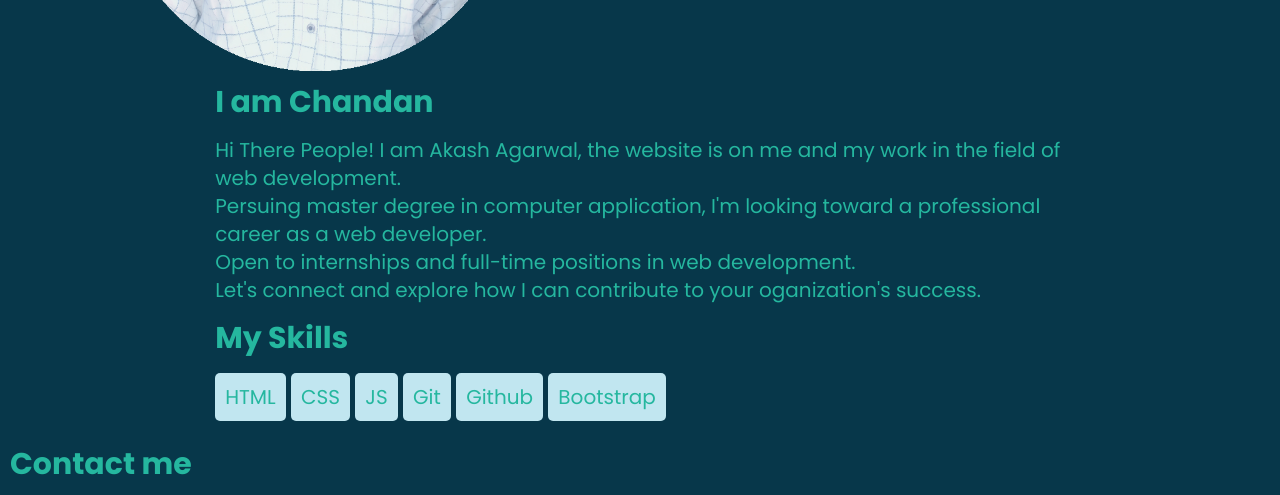
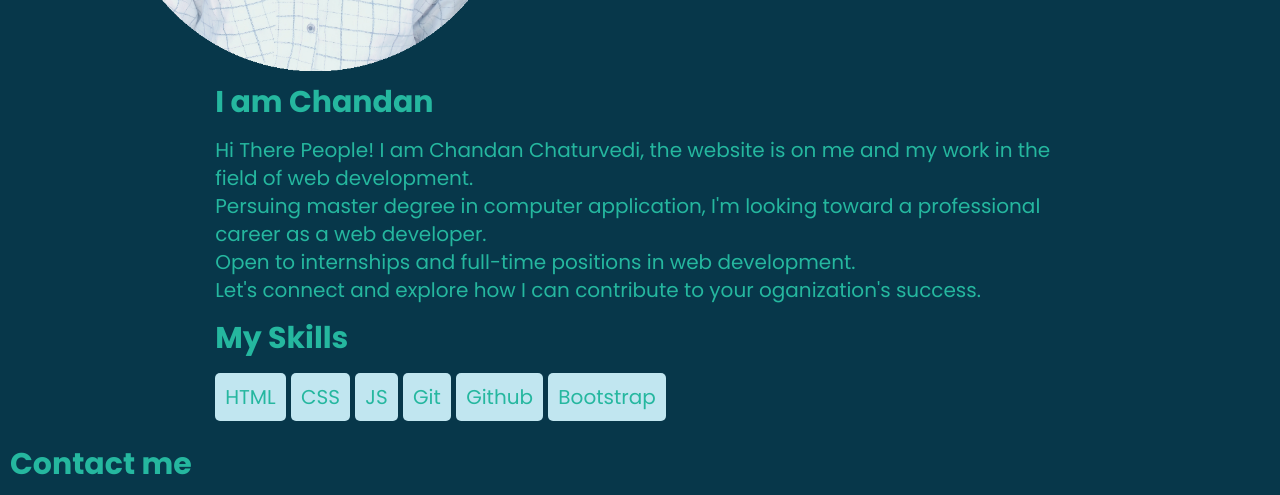
Before and after one commit to chaturvedichandan/portfolio, a plain HTML site: page index.html in a window 1280 px wide. Shown: the part 1260-1755 px from the top of the page. Drawn offline with nearby package versions, Linux system fonts and the light colour scheme.

Commit message:
Update index.html

```diff
--- a/index.html
+++ b/index.html
@@ -43,7 +43,7 @@
     </div>
     <div class="about_section_2">
       <h4>I am Chandan</h4>
-      <p>Hi There People! I am Akash Agarwal, the website is on me and my work in the field of web development. <br>
+      <p>Hi There People! I am Chandan Chaturvedi, the website is on me and my work in the field of web development. <br>
         Persuing master degree in computer application, I'm looking toward a professional career as a web
         developer.<br>
         Open to internships and full-time positions in web development. <br>Let's connect and explore how I can
```
